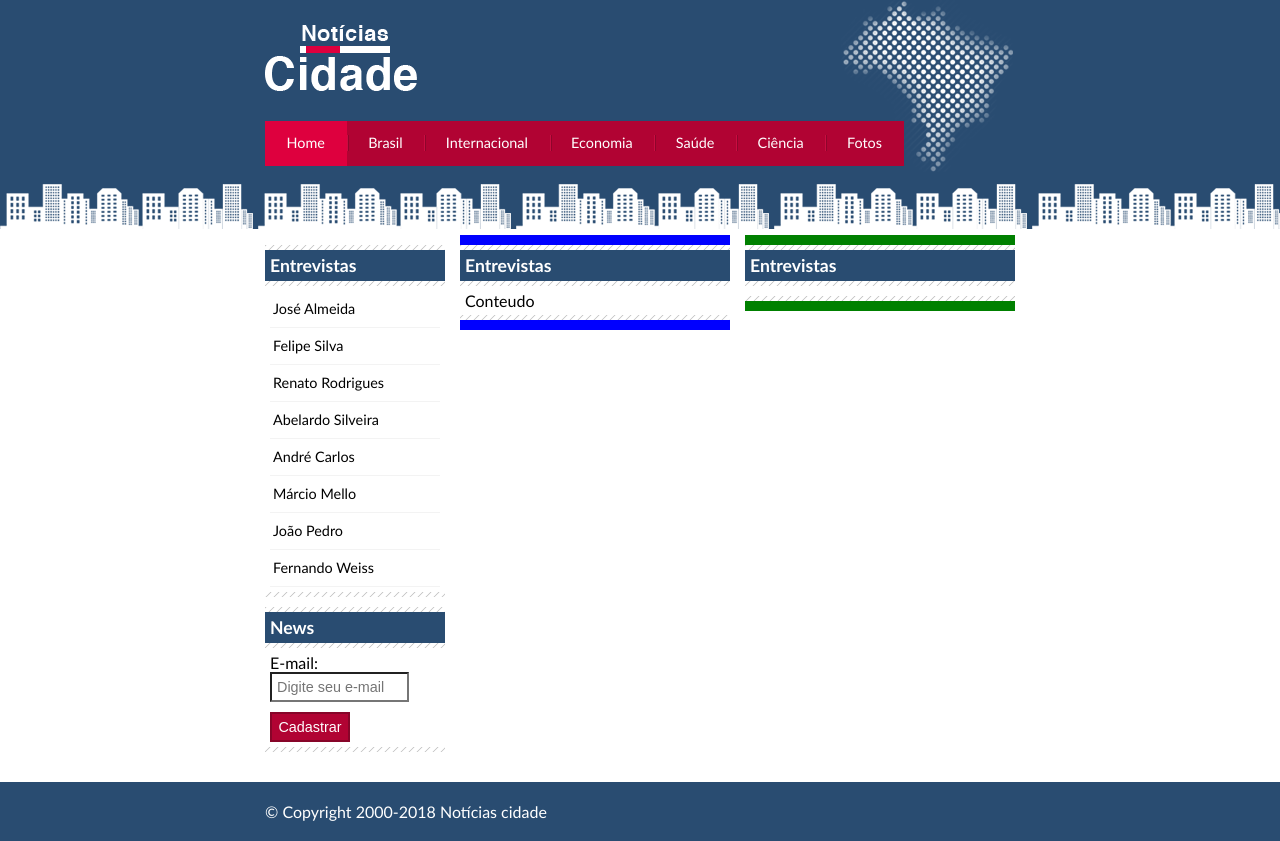
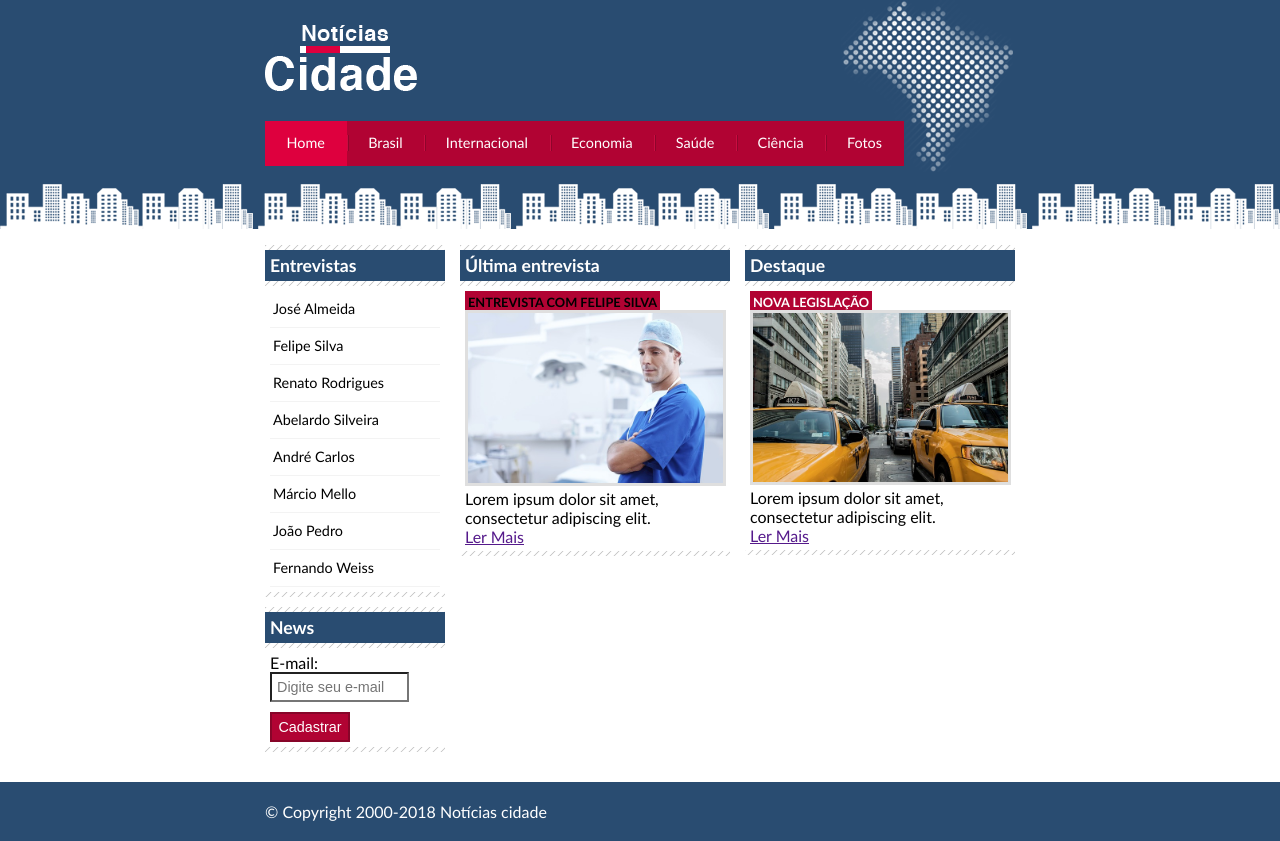
Before and after one commit to NikolySilva/Site-Noticia-Cidades, a plain HTML site: page index.html in a window 1280 px wide. Drawn offline with Linux system fonts and the light colour scheme.

Commit message:
Caixa Entrevista e Destaque

```diff
--- a/css/style.css
+++ b/css/style.css
@@ -92,7 +92,6 @@ body.fotos #navegacao a#fotos
     width: 270px;
     float: left;
     margin: 0 0 20px 195px;
-    background: blue;
 }
 
 #uma-coluna #primario{
@@ -109,7 +108,6 @@ body.fotos #navegacao a#fotos
     width: 270px;
     float: left;
     margin: 0 0 20px 15px;
-    background: green;
 }
 
 /*Caixa*/
@@ -164,6 +162,31 @@ input.submit {
     margin-top: 10px;
 }
 
+/*Formatando Imagens*/
+
+img.imagem-principal{
+    width: 98%;
+    border: 3px solid #dfdfdf;
+}
+
+/*Formatando cabeçalhos*/
+h3 {
+    text-transform: uppercase;
+    display: inline;
+    font-size: 0.8em;
+    padding: 3px;
+}
+
+.destaque h3 {
+    background: #b10333;
+    color: #fff;
+}
+
+.entrevista h3 {
+    background: #b10333;
+    color: #000;
+}
+
 h2{
     font-size: 1.1em;
     background: #294c71;
--- a/index.html
+++ b/index.html
@@ -42,18 +42,28 @@
         <!--Início conteúdo-->
         <div id="conteudo">
             <div id="primario">
-                <div class="caixa">
-                    <h2>Entrevistas</h2>
+                <div class="caixa entrevista">
+                    <h2>Última entrevista</h2>
                     <div class="caixa-conteudo">
-                        Conteudo
+                       <h3>Entrevista com Felipe Silva</h3>
+                       <img class="imagem-principal" src="imagens/doutor.jpg">
+                       <p>
+                            Lorem ipsum dolor sit amet, consectetur adipiscing elit.
+                       </p>
+                       <a href="">Ler Mais</a>
                     </div>
                 </div>
             </div>
             <div id="secundario">
-                <div class="caixa">
-                    <h2>Entrevistas</h2>
+                <div class="caixa destaque">
+                    <h2>Destaque</h2>
                     <div class="caixa-conteudo">
-
+                       <h3>Nova legislação</h3>
+                       <img class="imagem-principal" src="imagens/taxi.jpg">
+                       <p>
+                            Lorem ipsum dolor sit amet, consectetur adipiscing elit.
+                       </p>
+                       <a href="">Ler Mais</a>
                     </div>
                 </div>
             </div>
```
